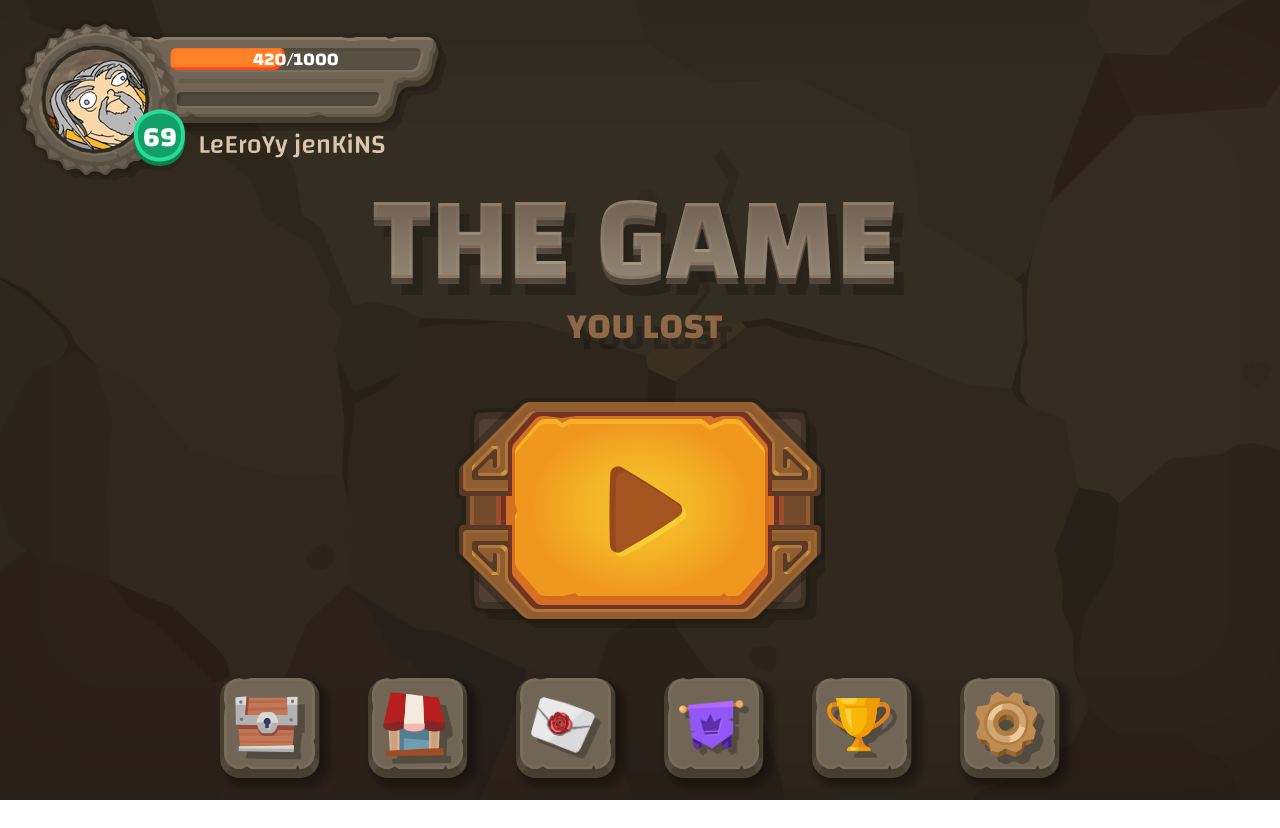
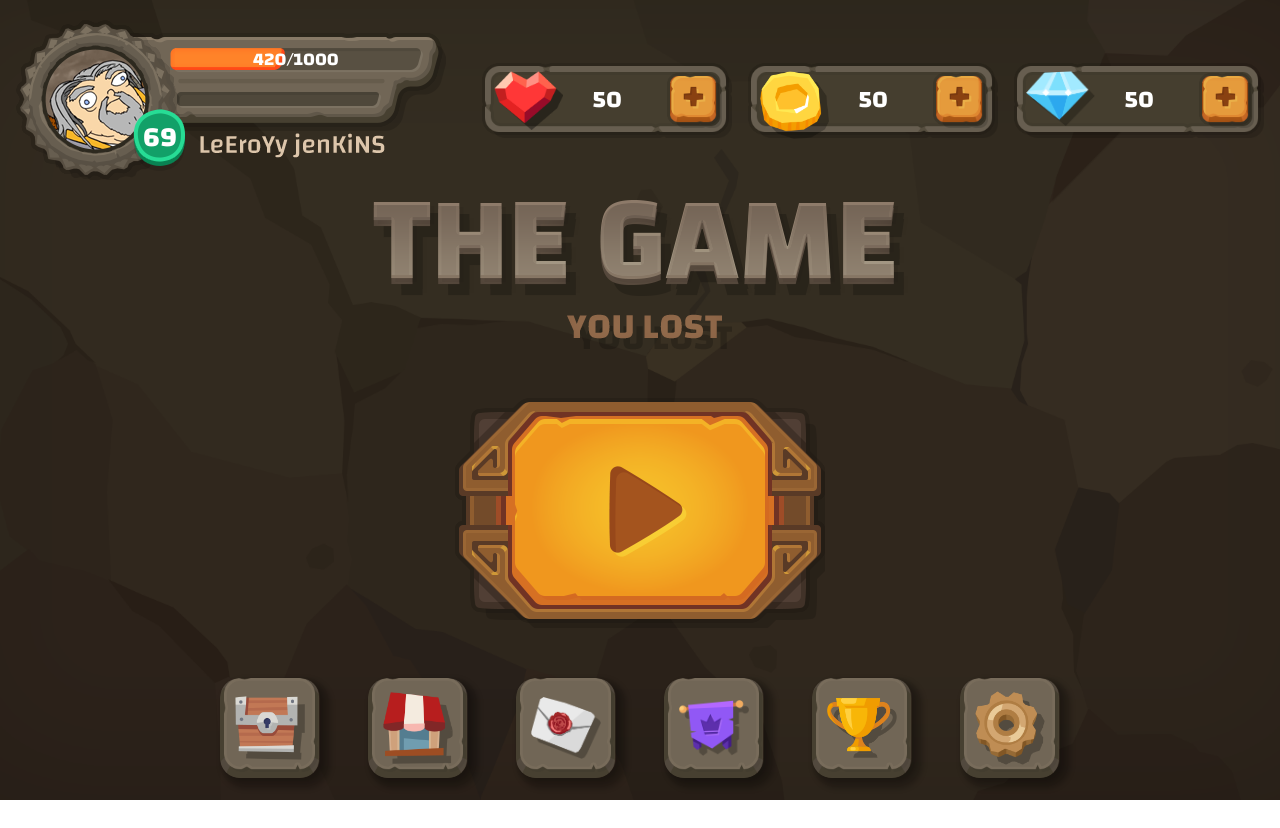
Before and after one commit to kennethlenaerts/mjr, an Angular app: page / in a window 1280 px wide. Built offline with nearby package versions, Linux system fonts and the light colour scheme.

Commit message:
Add status frame

```diff
--- a/src/app/app.component.scss
+++ b/src/app/app.component.scss
@@ -19,6 +19,13 @@ header {
   align-items: center;
   grid-template-columns: auto 1fr;
   width: 100%;
+
+  .status {
+    justify-self: end;
+    display: grid;
+    grid-template-columns: repeat(3, auto);
+    grid-gap: 1rem;
+  }
 }
 
 main {
--- a/src/app/app.component.ts
+++ b/src/app/app.component.ts
@@ -5,7 +5,11 @@ import { Component } from '@angular/core';
   template: `
     <header>
       <app-user-stats></app-user-stats>
-      <div></div>
+      <div class="status">
+        <app-status-frame icon="heart"></app-status-frame>
+        <app-status-frame icon="gold"></app-status-frame>
+        <app-status-frame icon="gem"></app-status-frame>
+      </div>
     </header>
 
     <main>
@@ -16,12 +20,12 @@ import { Component } from '@angular/core';
     </main>
 
     <nav>
-      <app-button [icon]="'treasure'"></app-button>
-      <app-button [icon]="'shop'"></app-button>
-      <app-button [icon]="'envelope'"></app-button>
-      <app-button [icon]="'mission'"></app-button>
-      <app-button [icon]="'trophy'"></app-button>
-      <app-button [icon]="'setting'"></app-button>
+      <app-button icon="treasure"></app-button>
+      <app-button icon="shop"></app-button>
+      <app-button icon="envelope"></app-button>
+      <app-button icon="mission"></app-button>
+      <app-button icon="trophy"></app-button>
+      <app-button icon="setting"></app-button>
     </nav>
   `,
   styleUrls: ['app.component.scss']
--- a/src/app/components/index.ts
+++ b/src/app/components/index.ts
@@ -1,11 +1,14 @@
+import { StatusFrameComponent } from './status-frame/status-frame.component';
 import { UserStatsComponent } from './user-stats/user-stats.component';
 import { ButtonComponent } from './button/button.component';
 
 export * from './button/button.component';
 export * from './user-stats/user-stats.component';
+export * from './status-frame/status-frame.component';
 
 // prettier-ignore
 export const components = [
   ButtonComponent,
   UserStatsComponent,
+  StatusFrameComponent,
 ]
--- /dev/null
+++ b/src/app/components/status-frame/status-frame.component.scss
@@ -0,0 +1,32 @@
+:host {
+  width: 250px;
+  height: 75px;
+  background: url('src/assets/frames/frame_status.png');
+  background-repeat: no-repeat;
+  position: relative;
+  background-size: contain;
+  display: grid;
+}
+
+img {
+  position: absolute;
+  top: 8px;
+  left: 12px;
+  width: 69px;
+}
+
+button.add {
+  background: url('src/assets/buttons/btn_add.png');
+  width: 55px;
+  height: 55px;
+  background-size: contain;
+  position: absolute;
+  right: 10px;
+  top: 10px;
+}
+
+h2 {
+  color: white;
+  text-align: center;
+  align-self: center;
+}
--- /dev/null
+++ b/src/app/components/status-frame/status-frame.component.ts
@@ -0,0 +1,17 @@
+import { Component, OnInit, Input } from '@angular/core';
+
+@Component({
+  selector: 'app-status-frame',
+  template: `
+    <img [src]="'assets/icons/common_icon_' + icon + '.png'" />
+    <button class="add"></button>
+    <h2>50</h2>
+  `,
+  styleUrls: ['status-frame.component.scss']
+})
+export class StatusFrameComponent implements OnInit {
+  @Input() icon: string;
+  constructor() {}
+
+  ngOnInit() {}
+}
```
